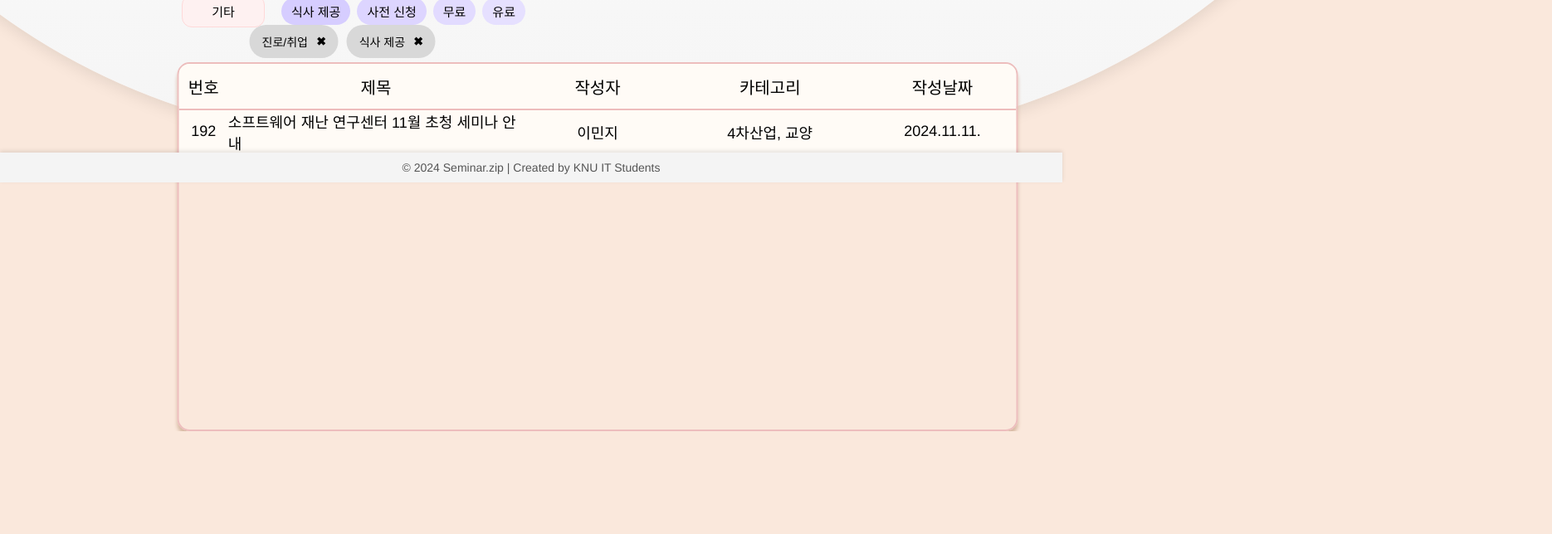
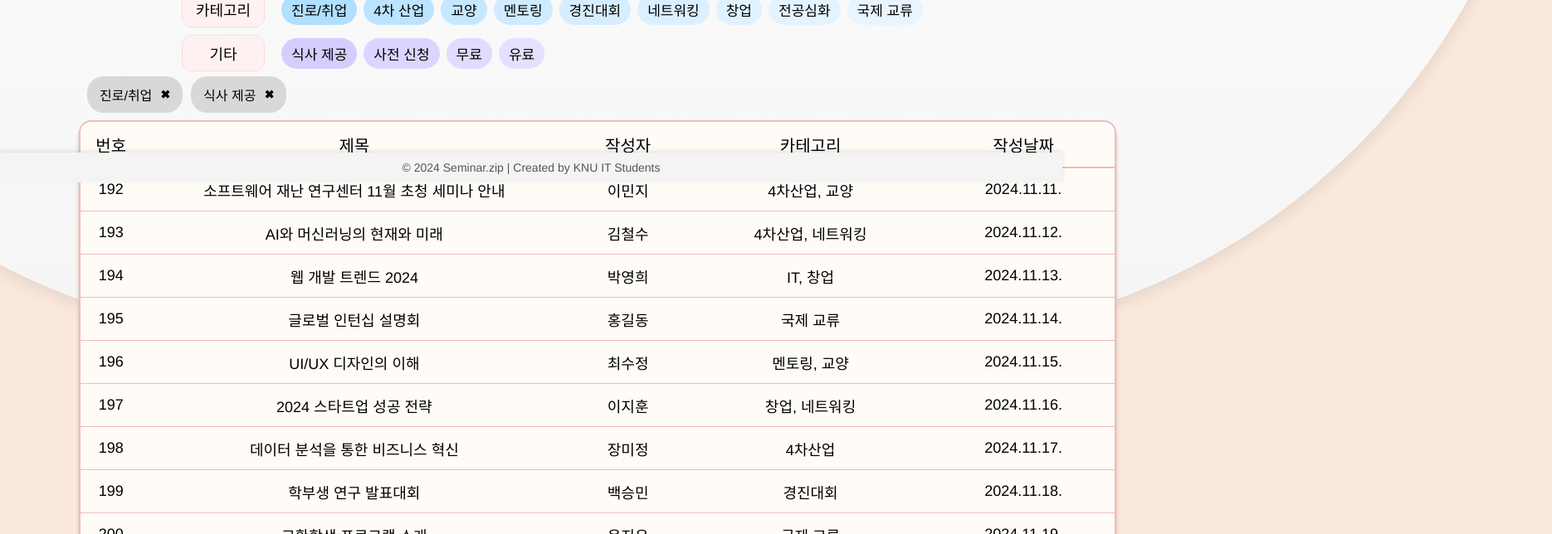
Before and after one commit to mezzang/-j4, a React (Create React App) app: page / in a window 1280 px wide. Shown: the part 580-1224 px from the top of the page at 83% size, 1870 px wide, since content can reach past the window. Before the commit the page ends 1100 px from the top, so only its background shows below. Built offline with nearby package versions, Linux system fonts and the light colour scheme.

Commit message:
style(seminarlist): 스크롤 적용

```diff
--- a/src/App.js
+++ b/src/App.js
@@ -3,7 +3,7 @@ import React, { useState } from "react";
 import Header from "./components/Header";
 import SearchBar from "./components/SearchBar";
 import Filters from "./components/Filters";
-import ChosenTag from "./components/ChosenTag.jsx";
+import ChosenTag from "./components/ChosenTag";
 import SeminarList from "./components/SeminarList";
 import Footer from "./components/Footer";
 
@@ -17,7 +17,6 @@ function App() {
 
   return (
     <div className="desktop">
-      <div className="rectangle">
         <div className="frame">
           <Header />
           <SearchBar />
@@ -27,7 +26,6 @@ function App() {
           <SeminarList />
           <Footer />
         </div>
-      </div>
     </div>
   );
 }
--- a/src/components/ChosenTag.jsx
+++ b/src/components/ChosenTag.jsx
@@ -4,10 +4,10 @@ import styled from "styled-components";
 // 스타일 정의
 const ChosenTagContainer = styled.div`
   position: absolute;
-  top: 650px; /* 위쪽에서의 거리 */
+  top: 672px; /* 위쪽에서의 거리 */
   left: 50%; /* 부모 요소 기준으로 가로 중앙 */
   transform: translateX(-50%); /* 가로 중앙 정렬 */
-  width: 859px; /* 컨테이너 너비 */
+  width: 1250px;
   height: auto; /* 높이를 내용에 맞게 조정 */
   display: flex; /* 태그를 가로로 나열 */
   flex-wrap: wrap; /* 공간이 부족하면 다음 줄로 넘김 */
@@ -23,7 +23,7 @@ const Tag = styled.div`
   padding: 10px 15px; /* 텍스트 주변 여백 */
   background-color: #d8d8d8; /* 태그 배경색 */
   color: #000000; /* 텍스트 색상 */
-  font-size: 14px; /* 텍스트 크기 */
+  font-size: 16px; /* 텍스트 크기 */
   font-weight: 500; /* 글자 두께 */
   border-radius: 20px; /* 둥근 태그 */
   cursor: pointer; /* 마우스 커서를 포인터로 변경 */
--- a/src/components/Filters.jsx
+++ b/src/components/Filters.jsx
@@ -18,7 +18,7 @@ const FiltersContainer = styled.div`
 const FilterSection = styled.div`
   display: flex; /* 두 요소를 가로로 배치 */
   align-items: center; /* 세로 정렬 */
-  margin-bottom: 12px; /* 각 섹션 간 간격 */
+  margin-bottom: 9px; /* 각 섹션 간 간격 */
 `;
 
 // 요일, 시간, 장소
@@ -27,7 +27,7 @@ const SectionTitle = styled.h3`
   background-color: #fef1f1; /* 직사각형 배경색 */
   color: #000;
   font-family: "Inder-Regular", Helvetica, sans-serif;
-  font-size: 15px;
+  font-size: 18px;
   font-weight: 400;
   text-align: center; /* 텍스트 가운데 정렬 */
   padding: 8px 12px; /* 텍스트 안쪽 여백 */
@@ -49,7 +49,7 @@ const Tag = styled.div`
   background-color: ${(props) => props.bgColor || "#e8f5ff"};
   color: #000;
   font-family: "Inder-Regular", Helvetica, sans-serif;
-  font-size: 15px;
+  font-size: 17px;
   font-weight: 400;
   padding: 6px 12px;
   border-radius: 9999px;
--- a/src/components/SeminarItem.jsx
+++ b/src/components/SeminarItem.jsx
@@ -26,8 +26,8 @@ function SeminarItem({ id, title, author, category, date }) {
   return (
     <SeminarRow>
       <Cell flex="0.5">{id}</Cell>
-      <Cell flex="3">{title}</Cell>
-      <Cell flex="1.5">{author}</Cell>
+      <Cell flex="3.5">{title}</Cell>
+      <Cell flex="1">{author}</Cell>
       <Cell flex="2">{category}</Cell>
       <Cell flex="1.5">{date}</Cell>
     </SeminarRow>
--- a/src/components/SeminarList.jsx
+++ b/src/components/SeminarList.jsx
@@ -6,15 +6,26 @@ import SeminarItem from "./SeminarItem";
 // Styled Components for SeminarList
 const ListContainer = styled.div`
   position: absolute; /* 위치 지정 */
-  width: 1013px;
-  height: 445px;
-  top: 705px; /* 화면 위쪽에서의 거리 */
+  width: 1250px;
+  height: 1200px;
+  top: 735px; /* 화면 위쪽에서의 거리 */
   left: 50%; /* 가로 방향 중앙 정렬 */
   transform: translateX(-50%); /* 정확한 중앙 정렬 */
   border-radius: 15px;
   overflow: hidden;
+  overflow-y: auto; /* 콘텐츠가 넘칠 경우 세로 스크롤 추가 */
   border: 2px solid #edbdbd;
   box-shadow: 0px 6px 4px #d8baa4;
+
+  /* 스크롤바 스타일 */
+  &::-webkit-scrollbar {
+    width: 13px; /* 스크롤바 너비 */
+  }
+  &::-webkit-scrollbar-thumb {
+    background-color: #d8baa4; /* 스크롤바 색상 */
+    border-radius: 5px; /* 스크롤바 모서리 둥글게 */
+  }
+
 `;
 
 const HeaderRow = styled.div`
@@ -23,6 +34,10 @@ const HeaderRow = styled.div`
   background-color: #fffbf6;
   border-bottom: 2px solid #edbcbc;
   height: 56px;
+
+  position: sticky; /* 스크롤 시 고정 */
+  top: 0; /* 스크롤 컨테이너의 맨 위에 고정 */
+  z-index: 1; /* 스크롤 내용 위에 표시되도록 설정 */
 `;
 
 const HeaderCell = styled.div`
@@ -38,14 +53,30 @@ const HeaderCell = styled.div`
 
 // Mock Data for SeminarList
 const seminars = [
-  {
-    id: 192,
-    title: "소프트웨어 재난 연구센터 11월 초청 세미나 안내",
-    author: "이민지",
-    category: "4차산업, 교양",
-    date: "2024.11.11.",
-  },
-  // 추가 세미나 데이터...
+  { id: 192, title: "소프트웨어 재난 연구센터 11월 초청 세미나 안내", author: "이민지", category: "4차산업, 교양", date: "2024.11.11." },
+  { id: 193, title: "AI와 머신러닝의 현재와 미래", author: "김철수", category: "4차산업, 네트워킹", date: "2024.11.12." },
+  { id: 194, title: "웹 개발 트렌드 2024", author: "박영희", category: "IT, 창업", date: "2024.11.13." },
+  { id: 195, title: "글로벌 인턴십 설명회", author: "홍길동", category: "국제 교류", date: "2024.11.14." },
+  { id: 196, title: "UI/UX 디자인의 이해", author: "최수정", category: "멘토링, 교양", date: "2024.11.15." },
+  { id: 197, title: "2024 스타트업 성공 전략", author: "이지훈", category: "창업, 네트워킹", date: "2024.11.16." },
+  { id: 198, title: "데이터 분석을 통한 비즈니스 혁신", author: "장미정", category: "4차산업", date: "2024.11.17." },
+  { id: 199, title: "학부생 연구 발표대회", author: "백승민", category: "경진대회", date: "2024.11.18." },
+  { id: 200, title: "교환학생 프로그램 소개", author: "윤지우", category: "국제 교류", date: "2024.11.19." },
+  { id: 201, title: "블록체인 기술의 새로운 가능성", author: "신민호", category: "4차산업, IT", date: "2024.11.20." },
+  { id: 202, title: "머신러닝을 활용한 데이터 분석", author: "김민준", category: "4차산업", date: "2024.11.21." },
+  { id: 203, title: "소프트웨어 개발 트렌드 2024", author: "한예진", category: "IT, 창업", date: "2024.11.22." },
+  { id: 204, title: "국제 협력 세미나", author: "정하늘", category: "국제 교류", date: "2024.11.23." },
+  { id: 205, title: "경진대회 참가 전략", author: "최강민", category: "경진대회", date: "2024.11.24." },
+  { id: 206, title: "프론트엔드 최신 기술 소개", author: "이유진", category: "IT", date: "2024.11.25." },
+  { id: 207, title: "AI와 윤리의 상호작용", author: "박수민", category: "4차산업", date: "2024.11.26." },
+  { id: 208, title: "네트워크 보안의 현재와 미래", author: "김다현", category: "네트워킹", date: "2024.11.27." },
+  { id: 209, title: "멘토링 프로그램 발표회", author: "정현우", category: "멘토링", date: "2024.11.28." },
+  { id: 210, title: "해외 취업 설명회", author: "최은서", category: "진로/취업", date: "2024.11.29." },
+  { id: 211, title: "스타트업 성공 사례 분석", author: "신재현", category: "창업", date: "2024.11.30." },
+  { id: 212, title: "글로벌 시장에서의 소프트웨어", author: "정혜림", category: "국제 교류", date: "2024.12.01." },
+  { id: 213, title: "데이터 시각화 기법 소개", author: "윤지현", category: "4차산업", date: "2024.12.02." },
+  { id: 214, title: "소프트웨어와 IoT", author: "박지성", category: "4차산업, 네트워킹", date: "2024.12.03." },
+  { id: 215, title: "디자인 씽킹과 창업", author: "김은지", category: "멘토링, 창업", date: "2024.12.04." },
 ];
 
 function SeminarList() {
@@ -54,8 +85,8 @@ function SeminarList() {
       {/* Header */}
       <HeaderRow>
         <HeaderCell flex="0.5">번호</HeaderCell>
-        <HeaderCell flex="3">제목</HeaderCell>
-        <HeaderCell flex="1.5">작성자</HeaderCell>
+        <HeaderCell flex="3.5">제목</HeaderCell>
+        <HeaderCell flex="1">작성자</HeaderCell>
         <HeaderCell flex="2">카테고리</HeaderCell>
         <HeaderCell flex="1.5">작성날짜</HeaderCell>
       </HeaderRow>
--- a/src/styles/GlobalStyles.js
+++ b/src/styles/GlobalStyles.js
@@ -17,22 +17,21 @@ const GlobalStyles = createGlobalStyle`
     position: relative;
     width: 100%;
     max-width: 1440px; /* 최대 크기 */
-    height: auto;
+    height: 2100px;
     margin: 0 auto; /* 중앙 정렬 */
-    background-color: #ffffff;
-    border-radius: 0px 0px 400px 400px; /* 하단 모서리 둥글게 */
-    box-shadow: 0px 4px 6px rgba(0, 0, 0, 0.1); /* 그림자 */
+    background-color: #fae8dc;
     z-index: 1; /* 컴포넌트들이 보이도록 설정 */
     padding: 20px; /* 내부 컴포넌트 여백 */
+
   }
 
   /* frame은 배경으로만 동작 */
   .frame {
     position: absolute;
-    width: 2100px; /* 기존보다 더 크게 설정 */
-    height: 800px; /* 높이도 조정 */
-    top: -50px; /* 위쪽에서 조금 더 내려옴 */
-    left: -330px; /* 왼쪽으로 치우쳐서 중심 조정 */
+    width: 2300px; /* 기존보다 더 크게 설정 */
+    height: 1000px; /* 높이도 조정 */
+    top: -10px; /* 위쪽에서 조금 더 내려옴 */
+    left: -430px; /* 왼쪽으로 치우쳐서 중심 조정 */
     background: linear-gradient(180deg, #ffffff 0%, #f5f5f5 100%); /* 그라데이션 효과 */
     border-radius: 0px 0px 800px 800px; /* 더 부드러운 곡선 */
     box-shadow: 0 4px 20px rgba(0, 0, 0, 0.1); /* 부드러운 그림자 */
```
